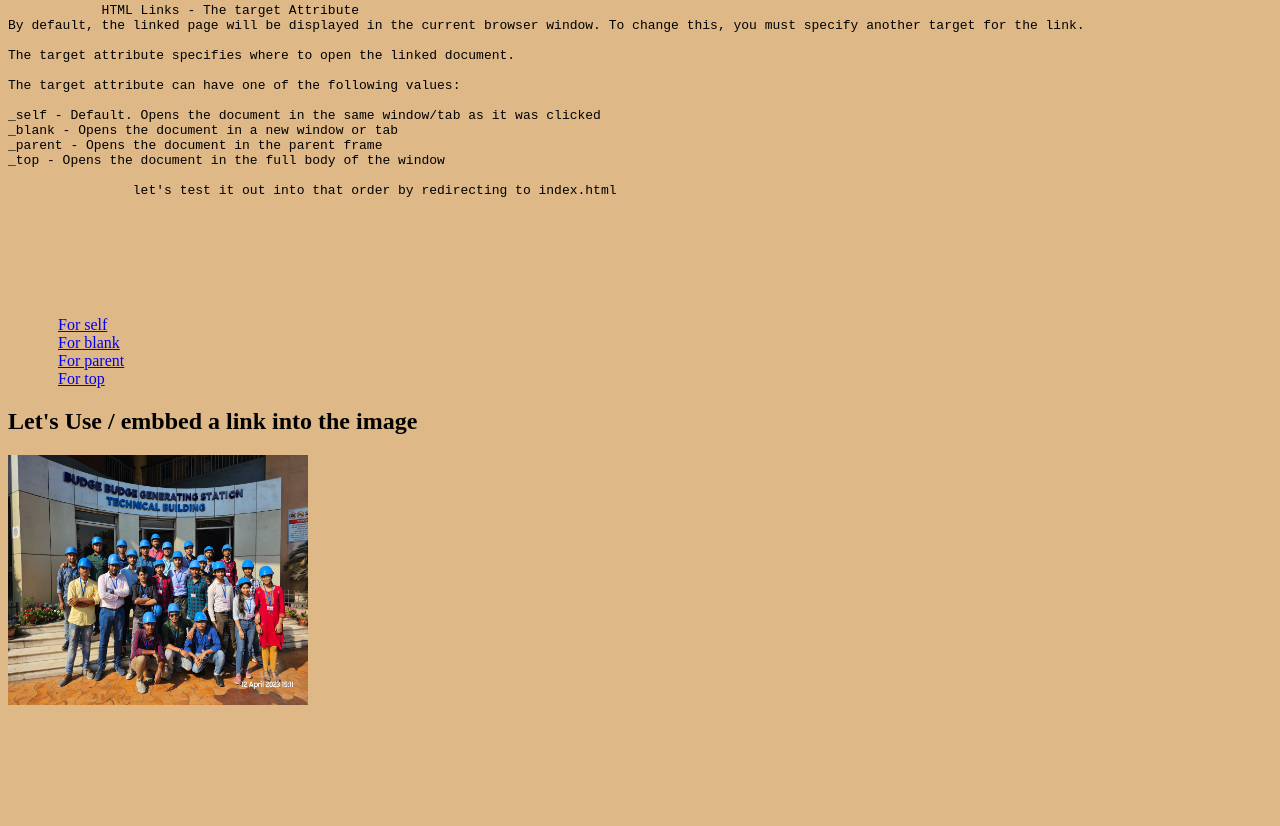
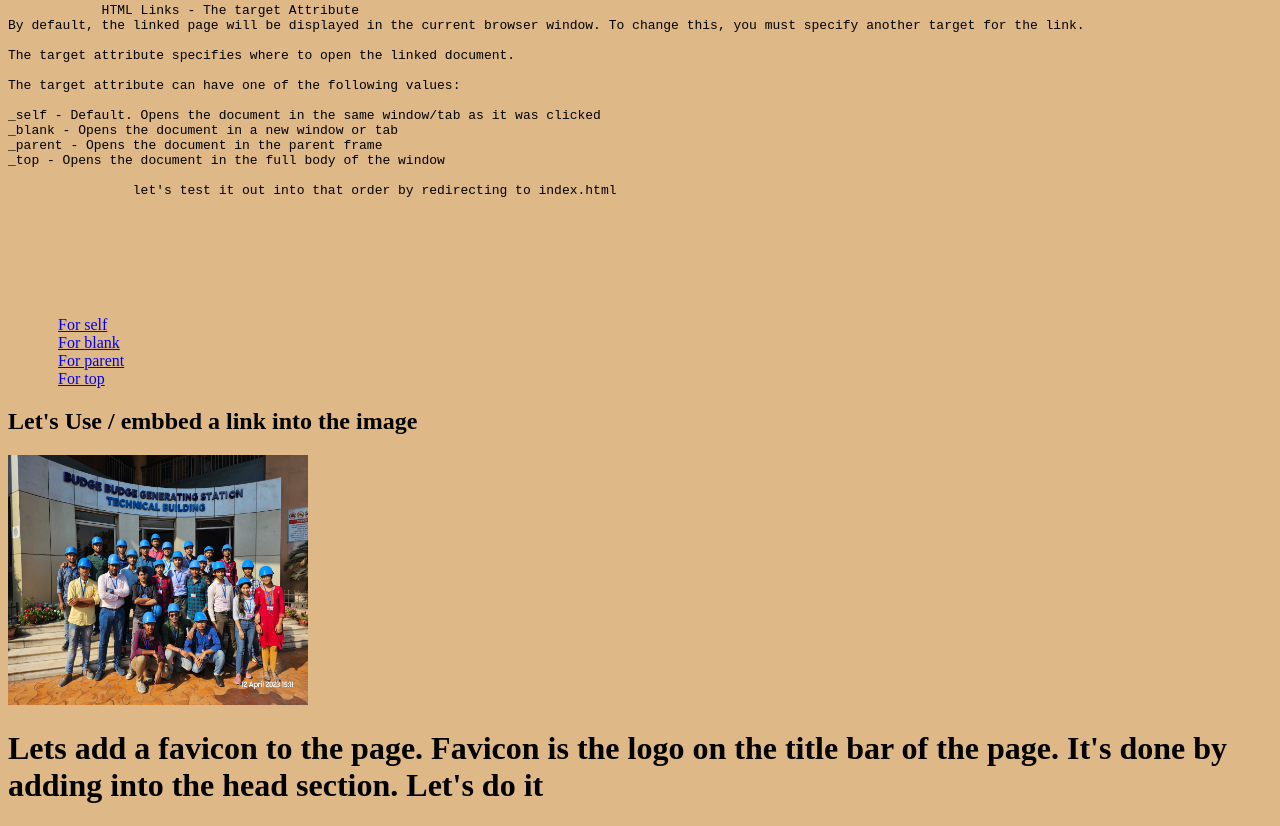
Before and after one commit to sarbodaman/hosting-a-website, a plain HTML site: page page6.html in a window 1280 px wide. Shown: the part 515-1341 px from the top of the page. Before the commit the page ends 1232 px from the top, so only its background shows below. Drawn offline with Linux system fonts and the light colour scheme.

Commit message:
Favicon added

```diff
--- a/page6.html
+++ b/page6.html
@@ -5,6 +5,7 @@
     <meta name="viewport" content="width=device-width, initial-scale=1.0">
     <link rel="stylesheet" href="stylepage6.css">
     <title>page 6 @ inline css</title>
+    <link rel="icon" type="image/x-icon" href="res\IMG_4998-removebg-preview.png">
 </head>
 <body>
 
@@ -63,6 +64,10 @@ _top - Opens the document in the full body of the window
 
 
 
+            <h1> Lets add a favicon to the page. Favicon is the logo on the title bar of the page. It's done by adding into the head section. Let's do it</h1>
+
+
+
 
 
 
```
Also changed, not shown: index.html (+2 -0 lines), page2.html (+2 -0 lines), page3.html (+2 -0 lines), page4.html (+2 -0 lines), page5.html (+2 -0 lines), page6.1.html (+2 -0 lines), res/IMG_4998-removebg-preview.png (added).
